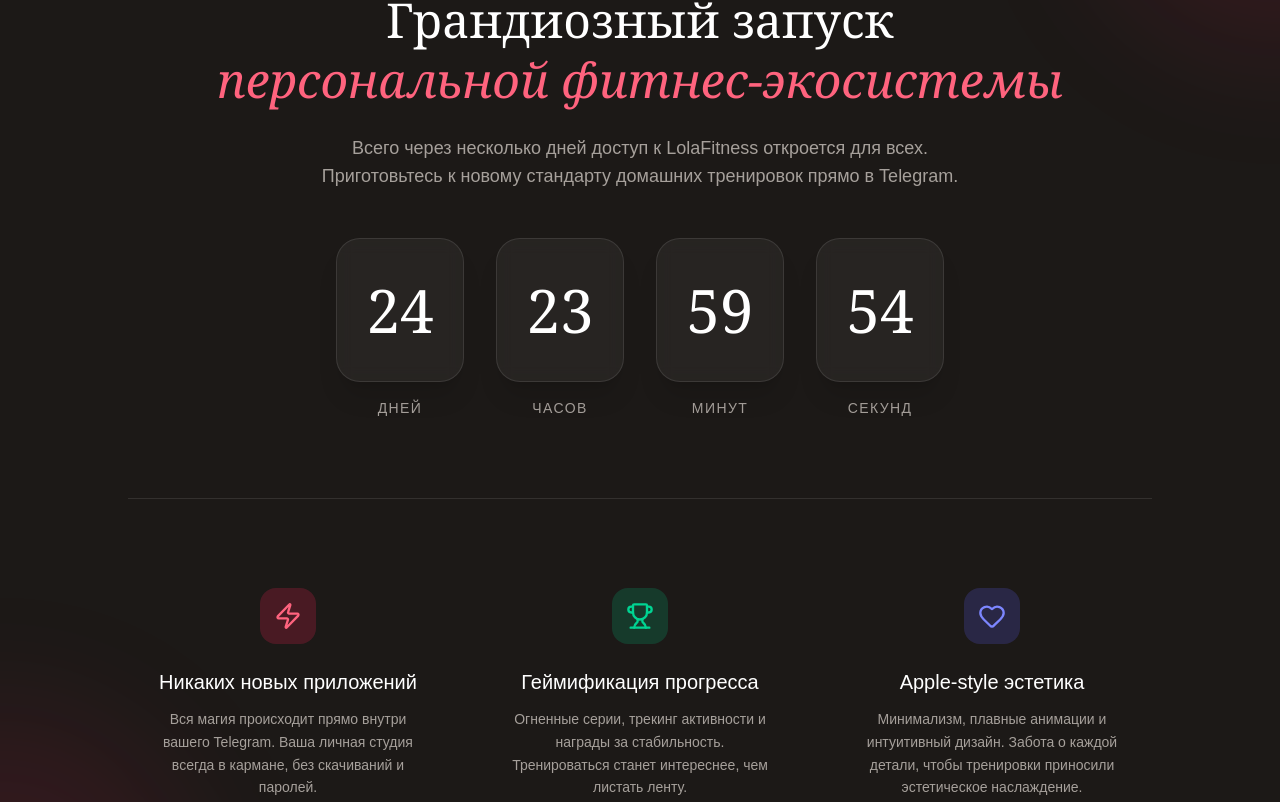
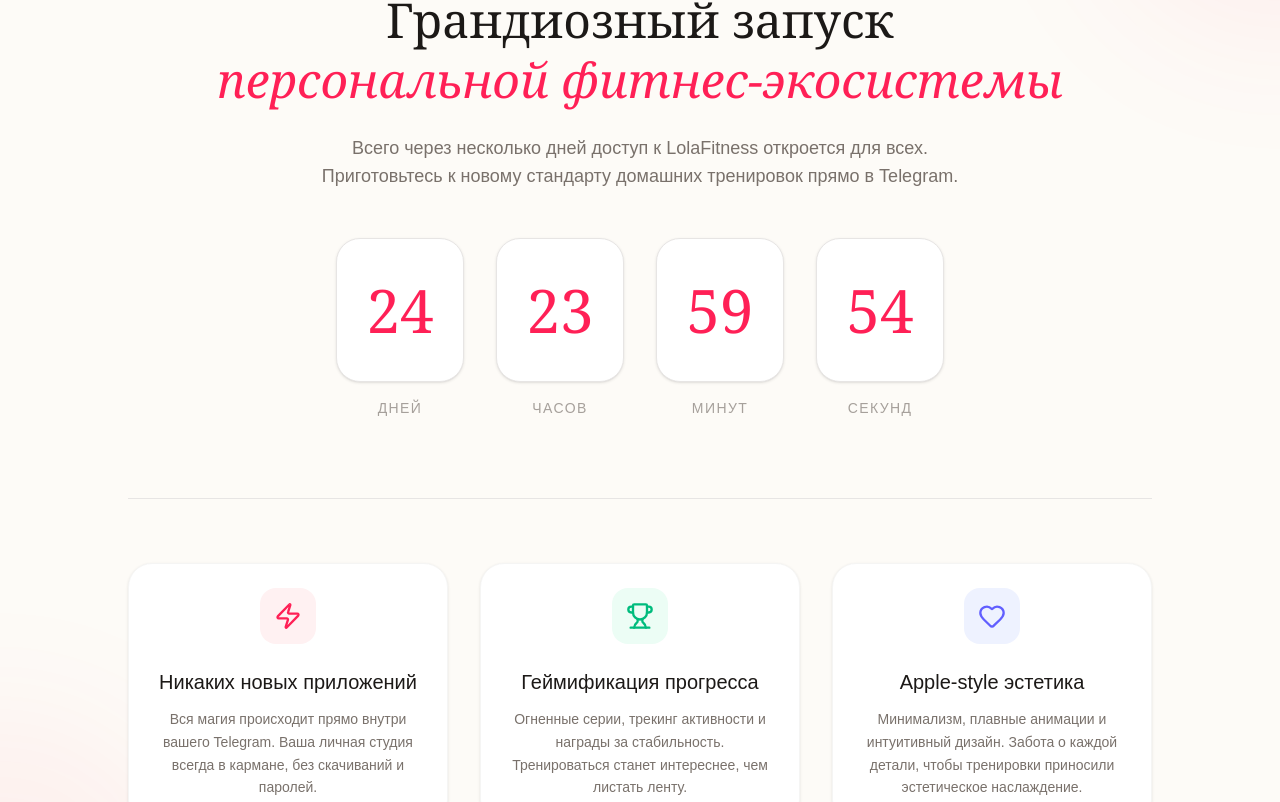
Before and after one commit to valiev2188/fitnessflow, a Next.js app: page / in a window 1280 px wide. Shown: the part 1049-1851 px from the top of the page. Built offline with nearby package versions, Linux system fonts and the light colour scheme.

Commit message:
style: change launch timer theme to light mode

```diff
--- a/src/components/LaunchTimer.tsx
+++ b/src/components/LaunchTimer.tsx
@@ -48,21 +48,21 @@
     }
 
     return (
-        <section className="py-20 bg-stone-900 text-white relative overflow-hidden">
+        <section className="py-20 bg-[#FDFBF7] text-stone-900 relative overflow-hidden">
             {/* Background elements */}
-            <div className="absolute top-0 right-0 w-96 h-96 bg-rose-500/10 rounded-full blur-3xl -translate-y-1/2 translate-x-1/2" />
-            <div className="absolute bottom-0 left-0 w-96 h-96 bg-rose-500/10 rounded-full blur-3xl translate-y-1/2 -translate-x-1/2" />
+            <div className="absolute top-0 right-0 w-96 h-96 bg-rose-500/5 rounded-full blur-3xl -translate-y-1/2 translate-x-1/2" />
+            <div className="absolute bottom-0 left-0 w-96 h-96 bg-rose-500/5 rounded-full blur-3xl translate-y-1/2 -translate-x-1/2" />
 
             <div className="max-w-7xl mx-auto px-6 relative z-10">
                 <div className="text-center mb-12">
-                    <div className="inline-flex items-center gap-2 px-3 py-1 rounded-full bg-rose-500/20 text-rose-300 text-sm font-medium mb-6">
+                    <div className="inline-flex items-center gap-2 px-3 py-1 rounded-full bg-rose-100 text-rose-600 text-sm font-medium mb-6">
                         <Sparkles className="w-4 h-4" />
                         Скоро запуск платформы
                     </div>
-                    <h2 className="text-3xl md:text-5xl font-serif mb-6 leading-tight">
-                        Грандиозный запуск <br/><span className="text-rose-400 italic">персональной фитнес-экосистемы</span>
+                    <h2 className="text-3xl md:text-5xl font-serif mb-6 leading-tight text-stone-900">
+                        Грандиозный запуск <br/><span className="text-rose-500 italic">персональной фитнес-экосистемы</span>
                     </h2>
-                    <p className="text-stone-400 max-w-2xl mx-auto text-lg font-light">
+                    <p className="text-stone-500 max-w-2xl mx-auto text-lg font-light">
                         Всего через несколько дней доступ к LolaFitness откроется для всех. Приготовьтесь к новому стандарту домашних тренировок прямо в Telegram.
                     </p>
                 </div>
@@ -76,9 +76,9 @@
                         { label: 'Секунд', value: timeLeft.seconds }
                     ].map((unit, i) => (
                         <div key={i} className="flex flex-col items-center">
-                            <div className="w-20 h-24 md:w-32 md:h-36 bg-white/5 border border-white/10 rounded-2xl md:rounded-3xl flex items-center justify-center backdrop-blur-sm shadow-xl relative overflow-hidden group">
-                                <div className="absolute inset-0 bg-gradient-to-b from-white/10 to-transparent opacity-0 group-hover:opacity-100 transition-opacity" />
-                                <span className="text-4xl md:text-6xl font-serif text-white">{unit.value.toString().padStart(2, '0')}</span>
+                            <div className="w-20 h-24 md:w-32 md:h-36 bg-white border border-stone-200 rounded-2xl md:rounded-3xl flex items-center justify-center shadow-sm relative overflow-hidden group">
+                                <div className="absolute inset-0 bg-gradient-to-b from-stone-50 to-transparent opacity-0 group-hover:opacity-100 transition-opacity" />
+                                <span className="text-4xl md:text-6xl font-serif text-rose-500">{unit.value.toString().padStart(2, '0')}</span>
                             </div>
                             <span className="mt-4 text-stone-400 text-sm font-medium tracking-widest uppercase">{unit.label}</span>
                         </div>
@@ -86,33 +86,34 @@
                 </div>
 
                 {/* Unique Selling Propositions */}
-                <div className="grid grid-cols-1 md:grid-cols-3 gap-8 text-center max-w-5xl mx-auto border-t border-white/10 pt-16">
-                    <div className="flex flex-col items-center p-6 rounded-3xl hover:bg-white/5 transition-colors border border-transparent hover:border-white/5">
-                        <div className="w-14 h-14 bg-rose-500/20 text-rose-400 rounded-2xl flex items-center justify-center mb-6">
+                {/* Unique Selling Propositions */}
+                <div className="grid grid-cols-1 md:grid-cols-3 gap-8 text-center max-w-5xl mx-auto border-t border-stone-200 pt-16">
+                    <div className="flex flex-col items-center p-6 bg-white rounded-3xl border border-stone-100 hover:border-stone-200 shadow-sm transition-all hover:-translate-y-1">
+                        <div className="w-14 h-14 bg-rose-50 text-rose-500 rounded-2xl flex items-center justify-center mb-6">
                             <Zap className="w-7 h-7" />
                         </div>
-                        <h3 className="text-xl font-medium mb-3">Никаких новых приложений</h3>
-                        <p className="text-stone-400 font-light text-sm leading-relaxed">
+                        <h3 className="text-xl font-medium mb-3 text-stone-900">Никаких новых приложений</h3>
+                        <p className="text-stone-500 font-light text-sm leading-relaxed">
                             Вся магия происходит прямо внутри вашего Telegram. Ваша личная студия всегда в кармане, без скачиваний и паролей.
                         </p>
                     </div>
 
-                    <div className="flex flex-col items-center p-6 rounded-3xl hover:bg-white/5 transition-colors border border-transparent hover:border-white/5">
-                        <div className="w-14 h-14 bg-emerald-500/20 text-emerald-400 rounded-2xl flex items-center justify-center mb-6">
+                    <div className="flex flex-col items-center p-6 bg-white rounded-3xl border border-stone-100 hover:border-stone-200 shadow-sm transition-all hover:-translate-y-1">
+                        <div className="w-14 h-14 bg-emerald-50 text-emerald-500 rounded-2xl flex items-center justify-center mb-6">
                             <Trophy className="w-7 h-7" />
                         </div>
-                        <h3 className="text-xl font-medium mb-3">Геймификация прогресса</h3>
-                        <p className="text-stone-400 font-light text-sm leading-relaxed">
+                        <h3 className="text-xl font-medium mb-3 text-stone-900">Геймификация прогресса</h3>
+                        <p className="text-stone-500 font-light text-sm leading-relaxed">
                             Огненные серии, трекинг активности и награды за стабильность. Тренироваться станет интереснее, чем листать ленту.
                         </p>
                     </div>
 
-                    <div className="flex flex-col items-center p-6 rounded-3xl hover:bg-white/5 transition-colors border border-transparent hover:border-white/5">
-                        <div className="w-14 h-14 bg-indigo-500/20 text-indigo-400 rounded-2xl flex items-center justify-center mb-6">
+                    <div className="flex flex-col items-center p-6 bg-white rounded-3xl border border-stone-100 hover:border-stone-200 shadow-sm transition-all hover:-translate-y-1">
+                        <div className="w-14 h-14 bg-indigo-50 text-indigo-500 rounded-2xl flex items-center justify-center mb-6">
                             <Heart className="w-7 h-7" />
                         </div>
-                        <h3 className="text-xl font-medium mb-3">Apple-style эстетика</h3>
-                        <p className="text-stone-400 font-light text-sm leading-relaxed">
+                        <h3 className="text-xl font-medium mb-3 text-stone-900">Apple-style эстетика</h3>
+                        <p className="text-stone-500 font-light text-sm leading-relaxed">
                             Минимализм, плавные анимации и интуитивный дизайн. Забота о каждой детали, чтобы тренировки приносили эстетическое наслаждение.
                         </p>
                     </div>
```
